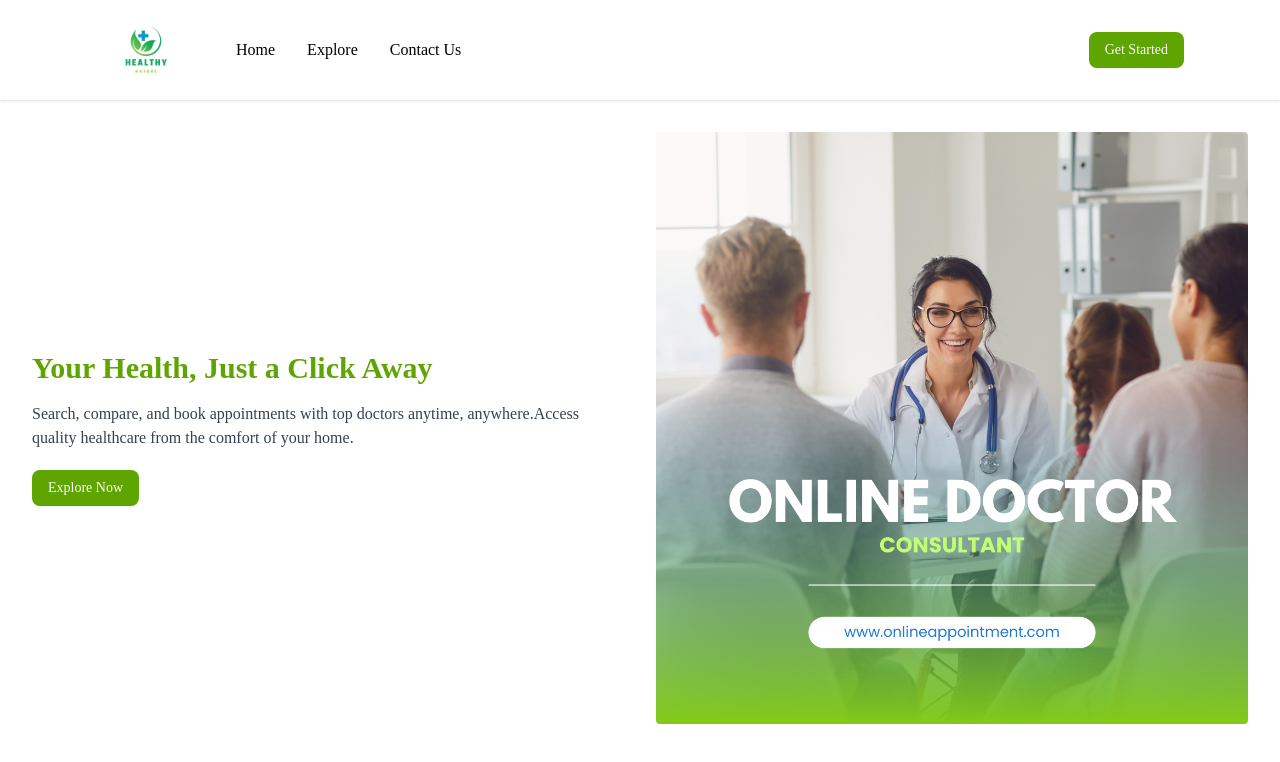
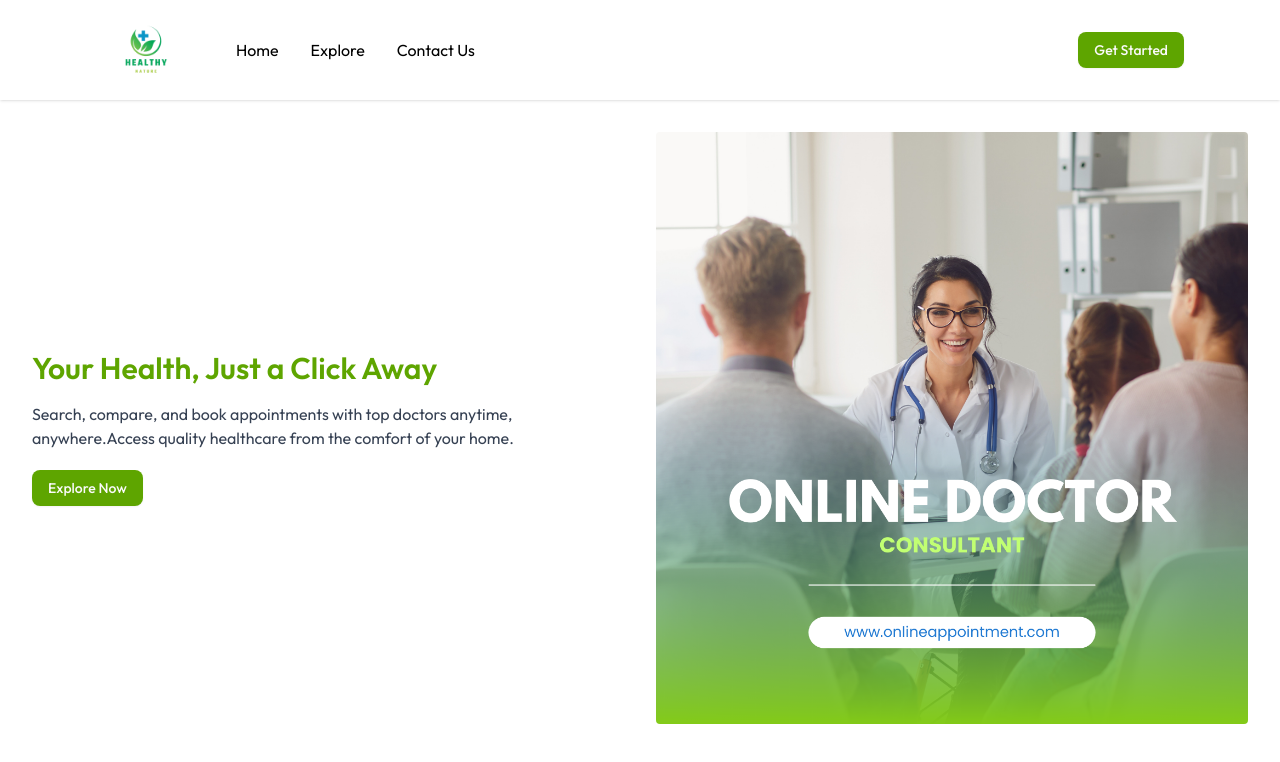
Before and after one commit to abdullahhani7/appointment-app, a Next.js app: page / in a window 1280 px wide. Shown: the top 762 px of the page. Built offline with nearby package versions, Linux system fonts and the light colour scheme.

Commit message:
Replace Roboto with Outfit font in layout; remove font-family from globals.css

```diff
--- a/app/globals.css
+++ b/app/globals.css
@@ -1,9 +1,5 @@
 @import "tailwindcss";
 @import "tw-animate-css";
-
-:root {
-  font-family: var(--font-roboto);
-}
 
 @custom-variant dark (&:is(.dark *));
 
--- a/app/layout.js
+++ b/app/layout.js
@@ -1,12 +1,10 @@
-import { Roboto } from "next/font/google";
+import { Outfit } from "next/font/google";
 
 import "./globals.css";
 import Header from "./_components/Header";
 
-const roboto = Roboto({
+const outfit = Outfit({
   subsets: ["latin"],
-  weight: ["400", "500", "700"],
-  variable: "--font-roboto",
 });
 
 export const metadata = {
@@ -17,7 +15,7 @@ export const metadata = {
 export default function RootLayout({ children }) {
   return (
     <html lang="en">
-      <body className={`${roboto.variable}   antialiased`}>
+      <body className={`${outfit.className}   antialiased`}>
         <div className="md:px-20  shadow-sm">
           <Header />
         </div>
```
